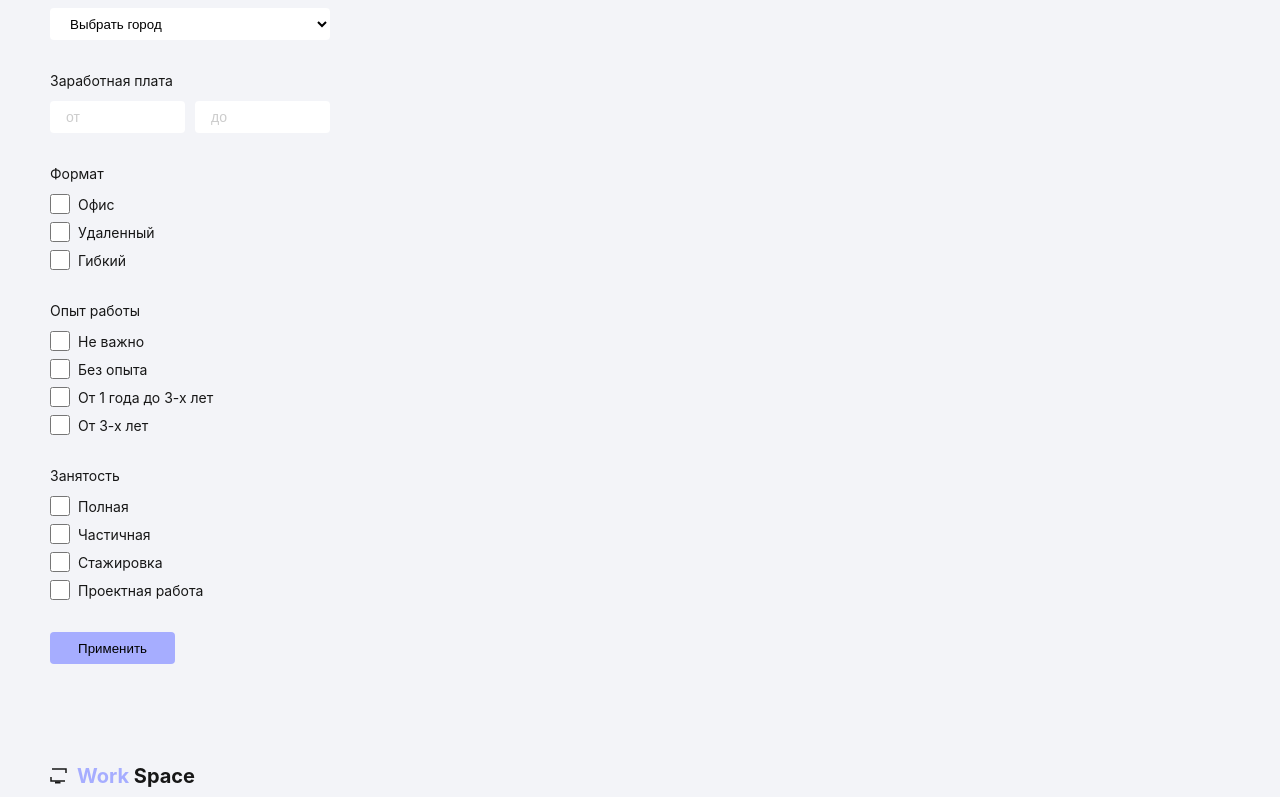
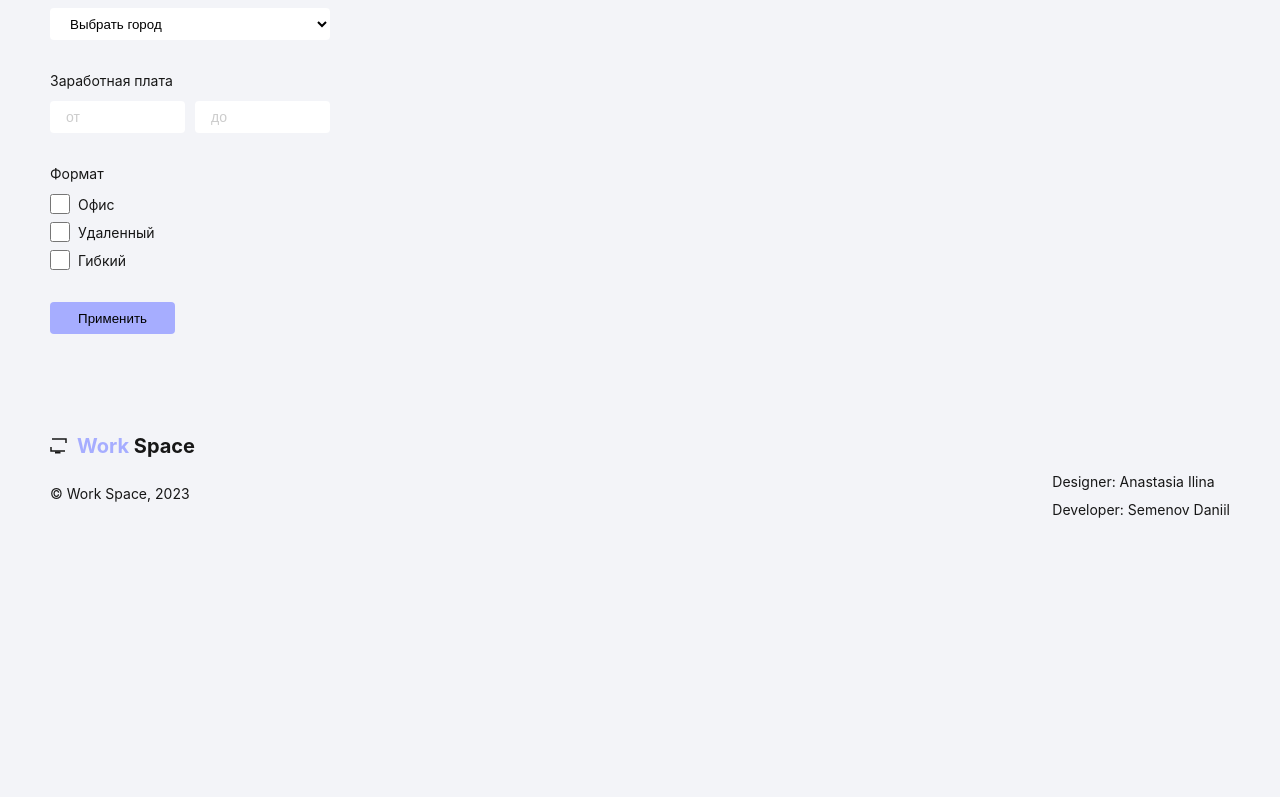
Before and after one commit to Semenov-Daniil/workSpaceVue, a Vue app: page / in a window 1280 px wide. Shown: the part 688-1485 px from the top of the page. After the commit the page ends 1236 px from the top, so only its background shows below. Built offline with nearby package versions, Linux system fonts and the light colour scheme.

Commit message:
upload checkbox

```diff
--- a/src/components/UI/index.js
+++ b/src/components/UI/index.js
@@ -1,5 +1,7 @@
 import mySelect from "@/components/UI/mySelect.vue"
+import myCheckbox from "@/components/UI/myCheckbox.vue"
 
 export default [
     mySelect,
+    myCheckbox,
 ]
--- a/src/components/UI/myCheckbox.vue
+++ b/src/components/UI/myCheckbox.vue
@@ -5,10 +5,10 @@
             class="filter__form_item__checkbox"
             name="format_office"
             id="format_office"
-            :checked="checkbox.value"
-            @change="changeCheckbox"
+            :checked="modelValue"
+            @change="$emit('update:modelValue', $event.target.checked)"
         />
-        <label for="format_office">{{ checkbox.title }}</label>
+        <label for="format_office">{{ title }}</label>
     </div>
 </template>
 
@@ -16,14 +16,18 @@
 export default {
     name: 'my-checkbox',
     props: {
-        checkbox: {
-            type: Object,
-            default: {'title': '', 'value': false}
-        }
+        title: {
+            type: String,
+            default: "",
+        },
+        modelValue: {
+            type: Boolean,
+        },
     },
     methods: {
         changeCheckbox(event) {
             this.checkbox.value = event.target.checked;
+            this.$emit("update", this.checkbox);
         }
     }
 }
--- a/src/components/checkboxList.vue
+++ b/src/components/checkboxList.vue
@@ -1,11 +1,11 @@
 <template>
     <div class="filter__form__item">
-        <label for="" class="filter__form__item__label">{{ checkboxData.title }}</label>
+        <label for="" class="filter__form__item__label">{{ modelValue.title }}</label>
         <my-checkbox
-            v-for="checkbox in checkboxData.checkboxList"
+            v-for="(checkbox, index) in modelValue.checkboxList"
             :key="checkbox.title"
             :checkbox="checkbox"
-
+            @update="changeCheckbox(index, $event)"
         />
     </div>
 </template>
@@ -19,15 +19,15 @@ export default {
         myCheckbox
     },
     props: {
-        checkboxData: {
+        modelValue: {
             type: Object,
             required: true,
-            default: {labelText: '', checkboxList: []}
+            default: {title: '', checkboxList: []}
         }
     },
     methods: {
-        changeCheckbox(checkbox) {
-            console.log(checkbox, this.checkboxData);
+        changeCheckbox(index, $event) {
+            this.$emit('update:modelValue', this.modelValue);
         }
     }
 
--- a/src/views/Main.vue
+++ b/src/views/Main.vue
@@ -25,10 +25,12 @@
 
         <div class="filter__form__item">
           <label for="city_list" class="filter__form__item__label">Город</label>
+
           <my-select
             v-model="selectSort"
             :options="selectCity"
           />
+
         </div>
 
          <div class="filter__form__item">
@@ -53,12 +55,22 @@
           </div>
         </div>
 
-        <checkbox-list
-          :checkboxData="formWork"
+        <!-- <checkbox-list
+          v-model="formWork"
+        /> -->
 
-        />
+        <div class="filter__form__item">
+          <label for="" class="filter__form__item__label">{{ formWork.title }}</label>
+          <my-checkbox
+              v-for="checkbox in formWork.checkboxList"
+              :key="checkbox.title"
+              :checkbox="checkbox"
+              v-model="checkbox.value"
+              :title="checkbox.title"
+          />
+        </div>
 
-        <checkbox-list
+        <!-- <checkbox-list
           :checkboxData="experience"
 
         />
@@ -66,7 +78,7 @@
         <checkbox-list
           :checkboxData="employment"
 
-        />
+        /> -->
 
         <div class="filter__form__operation">
           <input type="submit" class="filter__form__submit btn" value="Применить" @click="submit"/>
```
